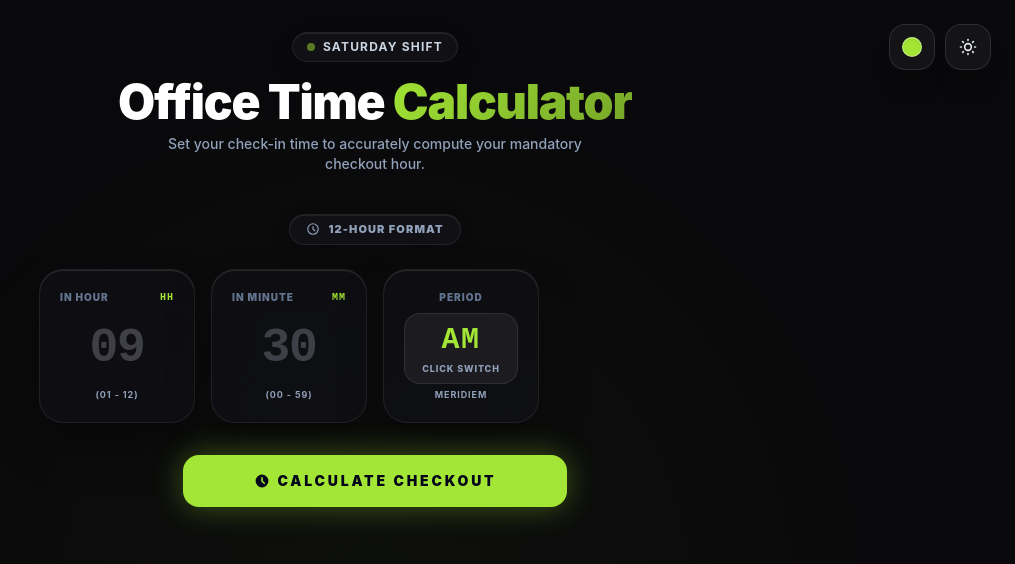
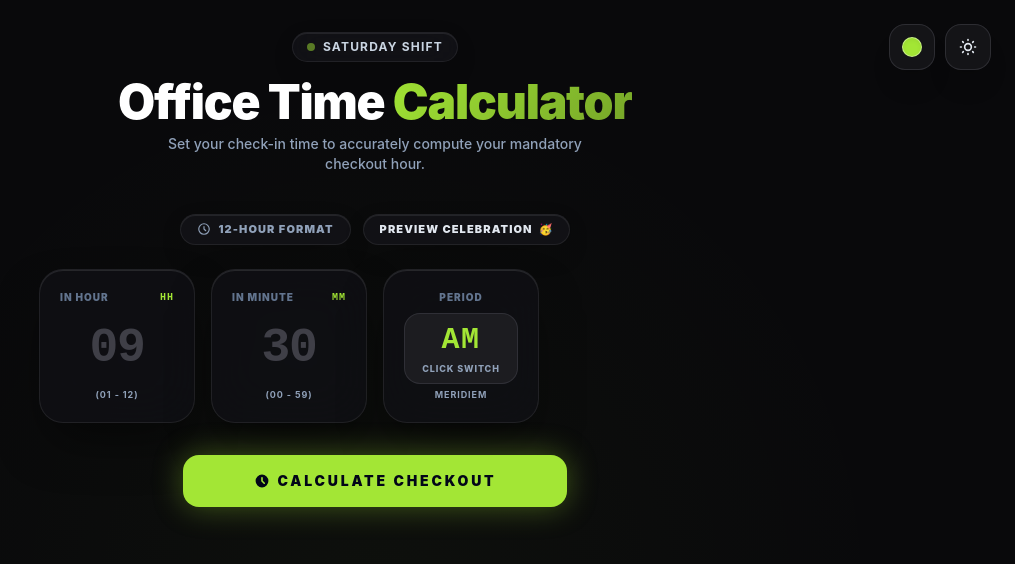
Before and after one commit to Sourav1018/office-time-calculator, a Vue app: page /app in a window 1280 px wide. Shown: the top 564 px of the page, without its empty margins (265-1280 px from the left). Built offline with nearby package versions, Linux system fonts and the light colour scheme.

Commit message:
feat: add Preview Celebration 🥳 trigger button to test sarcastic end-of-shift popup in browser anytime

```diff
--- a/src/views/HomePage.vue
+++ b/src/views/HomePage.vue
@@ -52,11 +52,11 @@
           </p>
         </div>
 
-        <!-- Format Toggle Bar -->
-        <div class="mb-5 sm:mb-6 flex items-center justify-center">
+        <!-- Format Toggle Bar & Preview Trigger -->
+        <div class="mb-5 sm:mb-6 flex items-center justify-center gap-3 flex-wrap">
           <button
             @click="toggleTimeFormat"
-            class="text-[10px] sm:text-[11px] font-black uppercase tracking-widest px-3.5 sm:px-4 py-1.5 rounded-full glass-card border transition-all duration-300 shadow-sm active:scale-95 flex items-center gap-2"
+            class="text-[10px] sm:text-[11px] font-black uppercase tracking-widest px-3.5 sm:px-4 py-1.5 rounded-full glass-card border transition-all duration-300 shadow-sm active:scale-95 flex items-center gap-2 cursor-pointer"
             :class="
               is24Hour
                 ? ''
@@ -87,6 +87,15 @@
               />
             </svg>
             <span>{{ is24Hour ? '24-Hour Format' : '12-Hour Format' }}</span>
+          </button>
+
+          <!-- Preview Sarcastic Celebration Popup Button -->
+          <button
+            @click="isShiftEndedModalOpen = true"
+            class="text-[10px] sm:text-[11px] font-black uppercase tracking-widest px-3.5 sm:px-4 py-1.5 rounded-full glass-card border border-slate-200 dark:border-white/10 text-slate-700 dark:text-slate-200 transition-all duration-300 shadow-sm active:scale-95 flex items-center gap-1.5 cursor-pointer hover:border-amber-400/50 hover:bg-amber-400/10"
+          >
+            <span>Preview Celebration</span>
+            <span>🥳</span>
           </button>
         </div>
 
```
